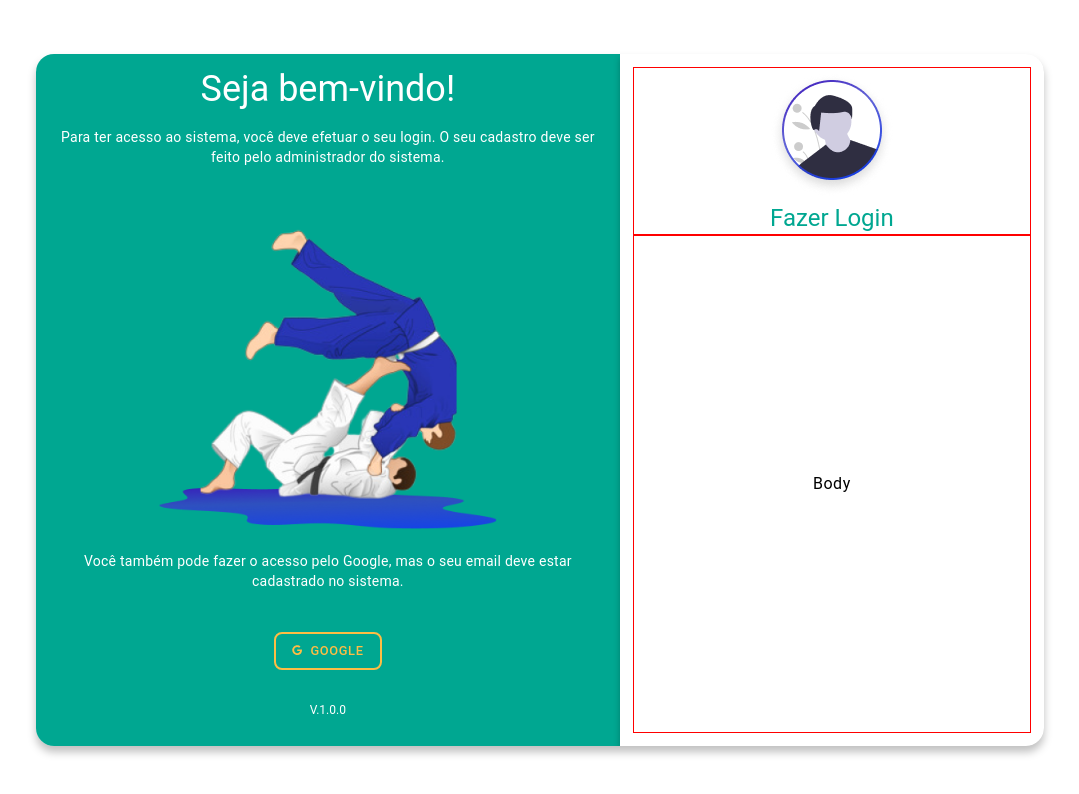
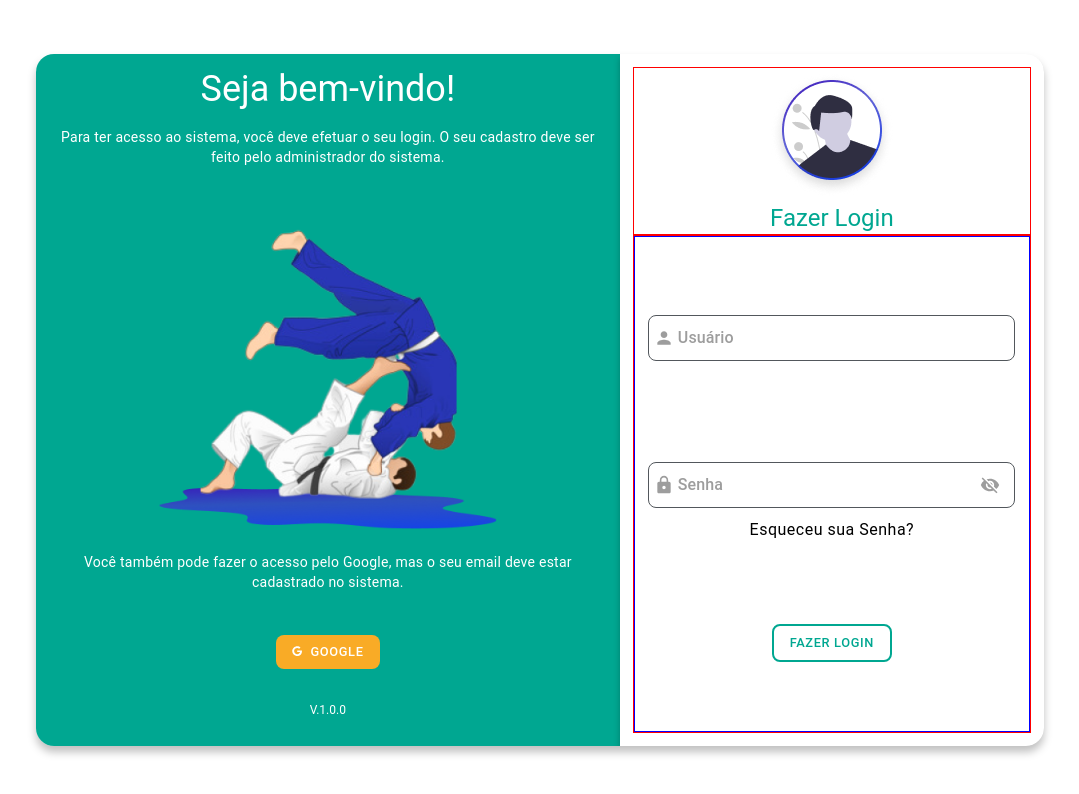
Before and after one commit to JamissonRamos/sacade_web, a React (Vite) app: page / in a window 1280 px wide. Shown: the top 794 px of the page, without its empty margins (100-1179 px from the left). Built offline with nearby package versions, Linux system fonts and the light colour scheme.

Commit message:
Atualizando arquivos, page finalizada coloca o link de esqueceu a senha;

```diff
--- a/src/pages/login/Login.jsx
+++ b/src/pages/login/Login.jsx
@@ -12,6 +12,7 @@ import * as S from './style/index'
 //Components
 import { Typography } from '../../components/Typography'
 import ButtonCustom from "../../components/buttons";
+import FormLogin from "./form/index";
 
 
 
@@ -52,8 +53,8 @@ const Login = () => {
                                     Você também pode fazer o acesso pelo Google, mas o seu email deve estar cadastrado no sistema.
                                 </Typography.Body>
                                 <ButtonCustom
-                                    $variant={'outline'}
-                                    color={Theme.colors.yellow600}
+                                    $variant={'contained'}
+                                    color={Theme.colors.yellow800}
                                     icon={<FaGoogle/>}
                                     onclick={onclick}
                                     value={'Google'}
@@ -74,7 +75,7 @@ const Login = () => {
                             </Typography.Headline>
                         </S.ContentRightHeader>
                         <S.ContentRightBody>
-                            Body
+                            <FormLogin />
                         </S.ContentRightBody>
 
                     </S.PanelRight>
--- a/src/pages/login/style/index.js
+++ b/src/pages/login/style/index.js
@@ -226,7 +226,7 @@ export const ContentRightBody = styled.div`
         border: 1px solid red;
         height: 90%;
         flex: none;
-        padding-top: 1rem;
+        /* padding-top: 1rem; */
     }
 
 
```
Also changed, not shown: src/pages/login/form/index.js (deleted).
